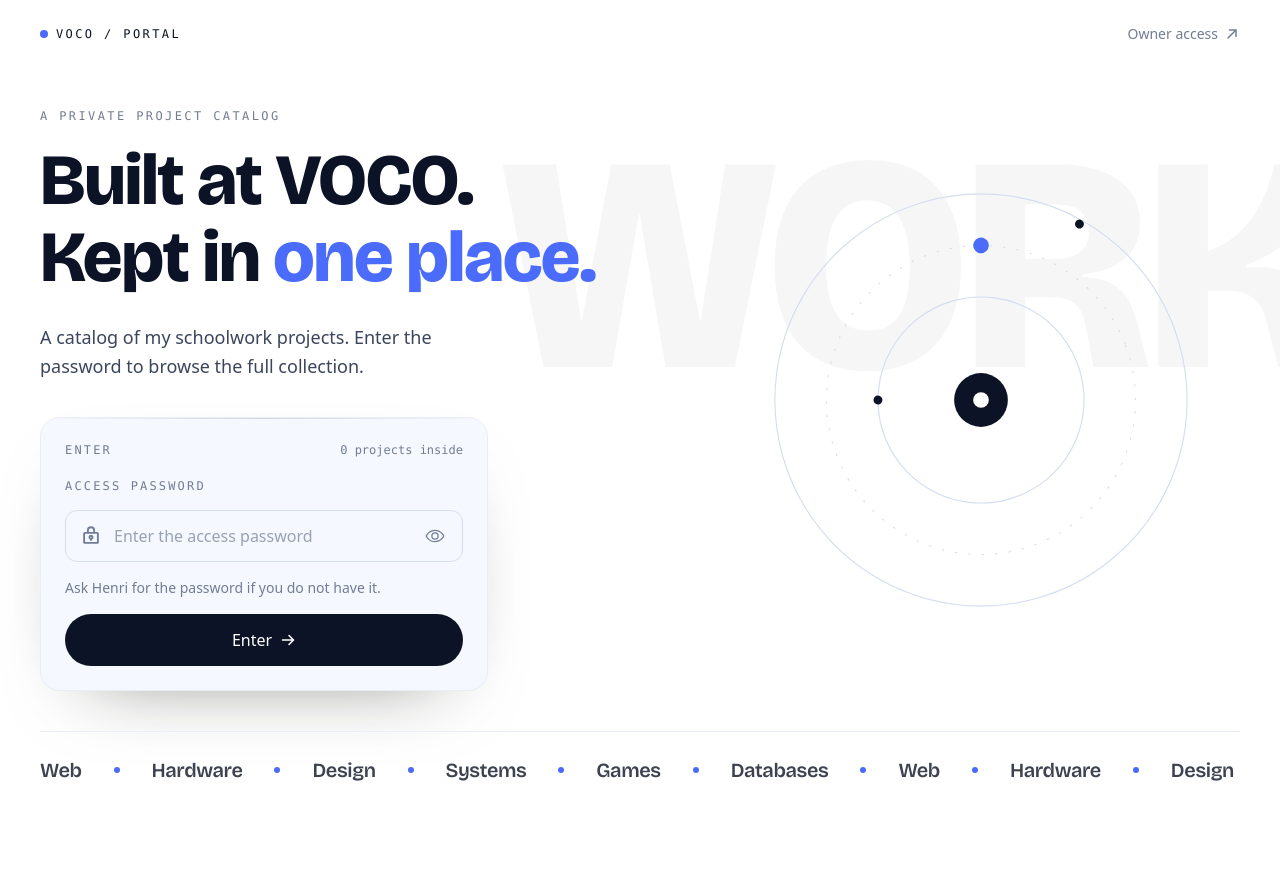
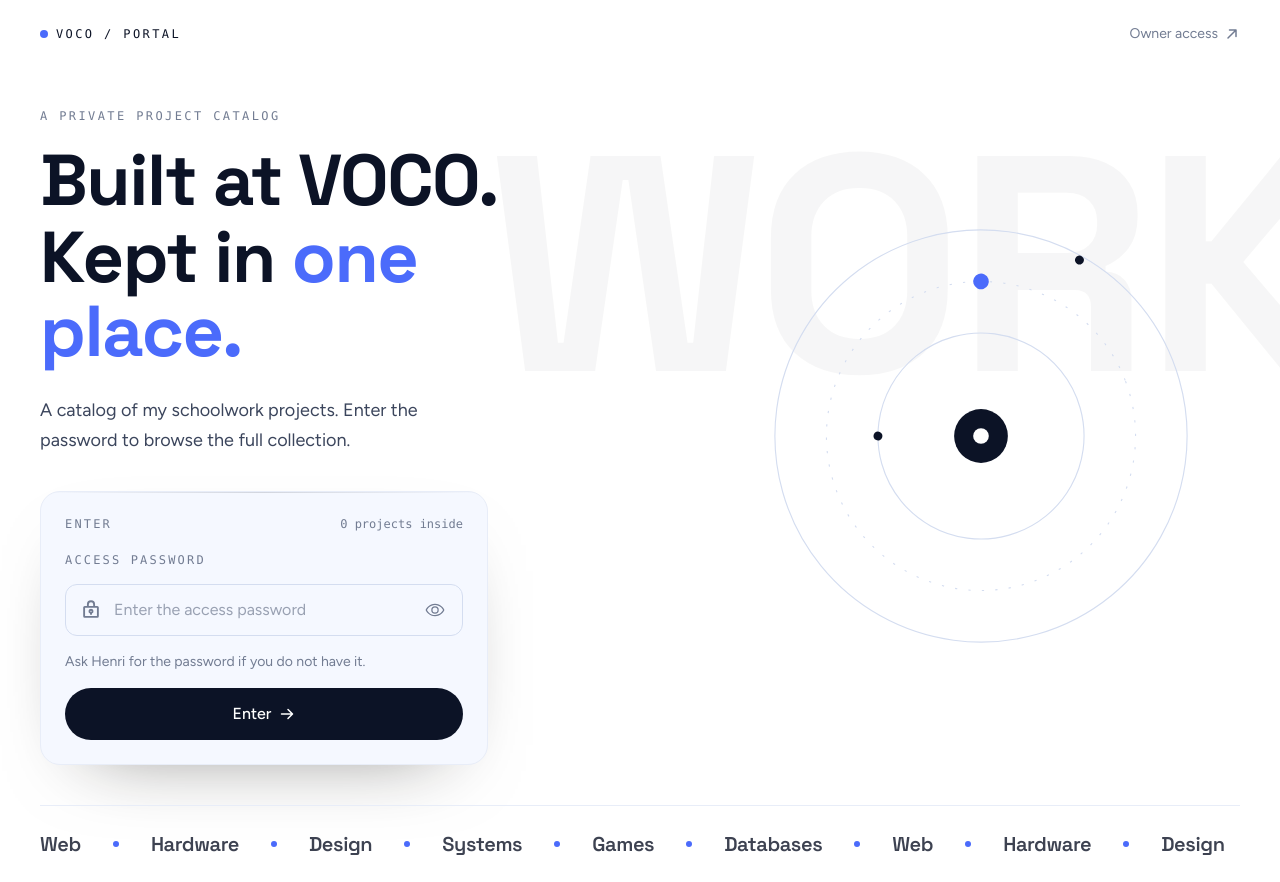
Before and after one commit to MHenri27/voco-project-portal, a Next.js app: page / in a window 1280 px wide. Before the commit the page ends 808 px from the top, so only its background shows below. Built offline with nearby package versions, Linux system fonts and the light colour scheme; no server answers; the database is empty.

Commit message:
switch to space grotesk and figtree, drop grain

```diff
--- a/app/layout.tsx
+++ b/app/layout.tsx
@@ -1,38 +1,28 @@
 import type { Metadata } from "next";
-import { Geist, Geist_Mono, Bricolage_Grotesque } from "next/font/google";
+import { Space_Grotesk, Figtree } from "next/font/google";
 import "./globals.css";
 
-const geistSans = Geist({
-  variable: "--font-geist-sans",
+const display = Space_Grotesk({
+  variable: "--font-display",
   subsets: ["latin"],
+  weight: ["500", "600", "700"],
 });
 
-const geistMono = Geist_Mono({
-  variable: "--font-geist-mono",
+const sans = Figtree({
+  variable: "--font-sans",
   subsets: ["latin"],
-});
-
-const display = Bricolage_Grotesque({
-  variable: "--font-display",
-  subsets: ["latin"],
-  weight: ["500", "600", "700", "800"],
+  weight: ["400", "500", "600", "700"],
 });
 
 export const metadata: Metadata = {
-  title: "Henri Maasik — VOCO Project Portal",
+  title: "VOCO Projects",
   description: "A private catalog of schoolwork projects built at VOCO.",
 };
 
 export default function RootLayout({ children }: LayoutProps<"/">) {
   return (
-    <html
-      lang="en"
-      className={`${geistSans.variable} ${geistMono.variable} ${display.variable} h-full antialiased`}
-    >
-      <body className="min-h-full flex flex-col bg-bg text-ink">
-        <div className="grain" aria-hidden="true" />
-        {children}
-      </body>
+    <html lang="en" className={`${sans.variable} ${display.variable} h-full antialiased`}>
+      <body className="min-h-full flex flex-col bg-bg text-ink">{children}</body>
     </html>
   );
 }
```
